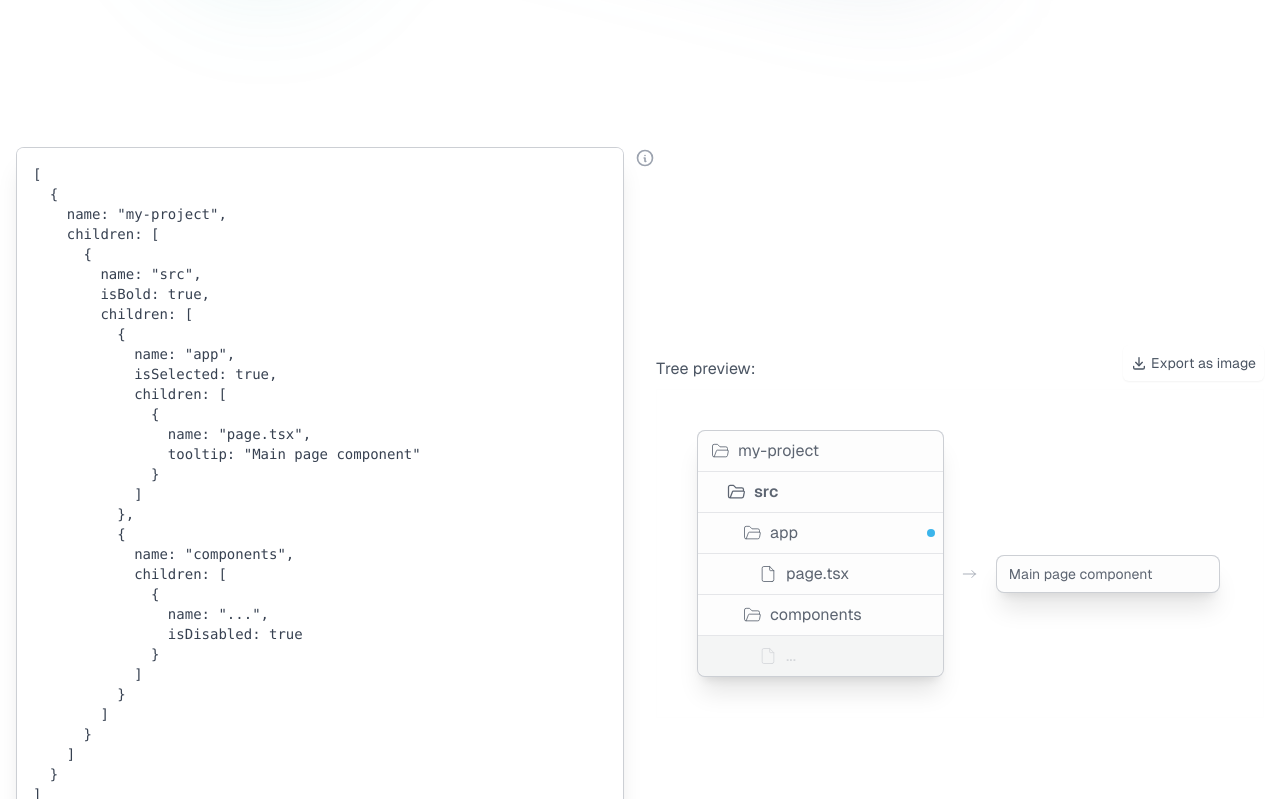
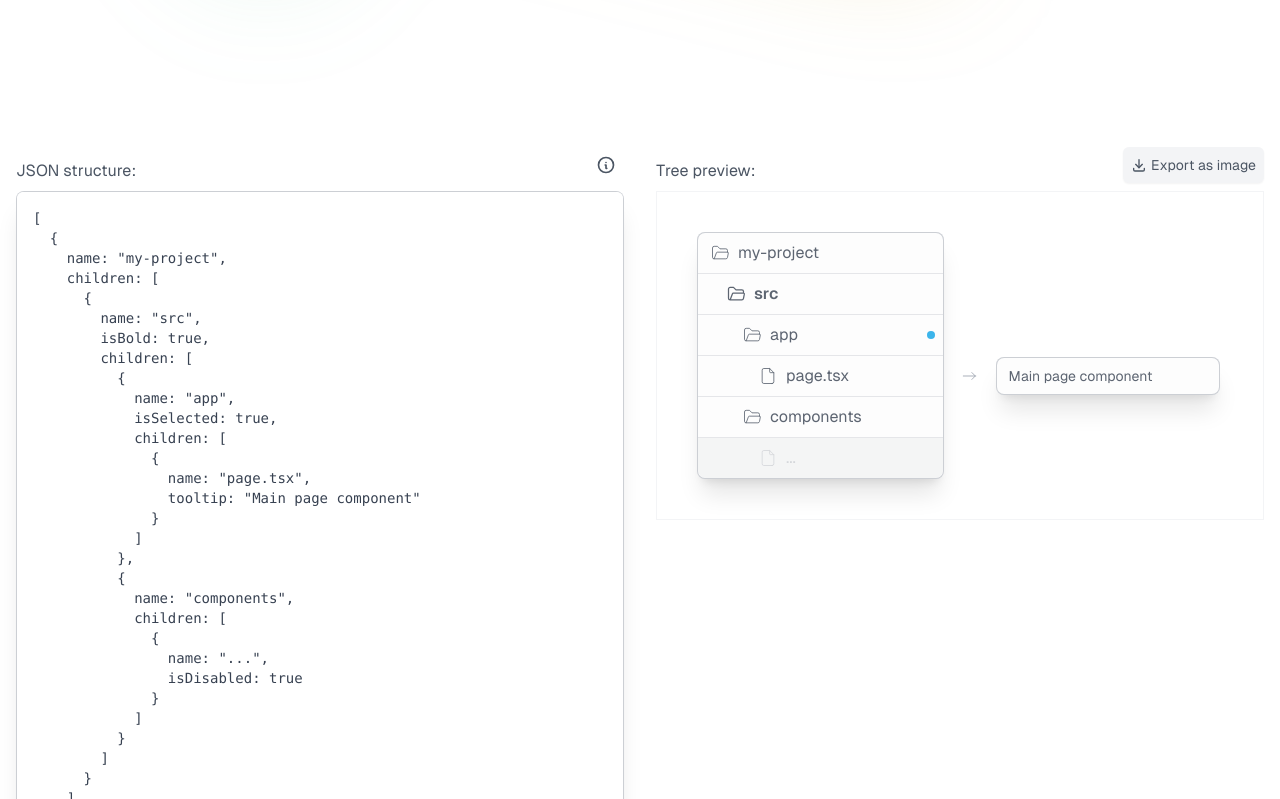
Before and after one commit to timoransky/project-tree-builder, a Next.js app: page / in a window 1280 px wide. Shown: the part 381-1180 px from the top of the page. Built offline with nearby package versions, Linux system fonts and the light colour scheme; what @lostisworld/tailwind-mask would draw is missing.

Commit message:
feat: styling improvements

```diff
--- a/package.json
+++ b/package.json
@@ -3,7 +3,7 @@
   "version": "0.1.0",
   "private": true,
   "scripts": {
-    "dev": "next dev",
+    "dev": "next dev --turbopack",
     "build": "next build",
     "start": "next start",
     "lint": "next lint"
--- a/src/app/page.tsx
+++ b/src/app/page.tsx
@@ -190,7 +190,7 @@
             clipPath:
               "polygon(74.1% 44.1%, 100% 61.6%, 97.5% 26.9%, 85.5% 0.1%, 80.7% 2%, 72.5% 32.5%, 60.2% 62.4%, 52.4% 68.1%, 47.5% 58.3%, 45.2% 34.5%, 27.5% 76.7%, 0.1% 64.9%, 17.9% 100%, 27.6% 76.8%, 76.1% 97.7%, 74.1% 44.1%)",
           }}
-          className="relative left-1/2 aspect-[1155/678] w-[36.125rem] -translate-x-1/2 bg-gradient-to-tr from-teal-500 to-pink-500 opacity-30 sm:w-[72.1875rem]"
+          className="relative left-1/2 aspect-[1155/678] w-[36.125rem] -translate-x-1/2 bg-gradient-to-tr from-teal-400 via-amber-500 to-pink-500 opacity-30 sm:w-[72.1875rem]"
         />
       </div>
 
@@ -208,14 +208,21 @@
           </div>
         </div>
 
-        <div className="flex flex-col lg:flex-row w-full max-w-7xl items-stretch min-h-screen p-4 gap-8">
-          <Card className="lg:w-1/2 relative p-0">
-            <div className="absolute -right-8 top-0 group">
-              <IconInfoCircle
-                className="text-gray-400 hover:text-gray-600 cursor-help"
-                size={20}
-              />
-              <div className="hidden group-hover:block absolute left-0 pl-8 top-0 z-20 w-96">
+        <div className="flex flex-col lg:flex-row w-full max-w-7xl items-start p-4 gap-8">
+          <div className="lg:w-1/2 min-h-screen flex flex-col">
+            <div className="flex items-end justify-between pb-2">
+              <p className="text-gray-600 dark:text-gray-400">
+                JSON structure:
+              </p>
+              <div className="group relative">
+                <button
+                  onClick={exportAsImage}
+                  className="p-2 text-gray-600 hover:text-gray-900 dark:text-gray-400 dark:hover:text-gray-200 transition-colors flex items-center cursor-help"
+                  title="Export as PNG image"
+                >
+                  <IconInfoCircle className="h-5 w-5" />
+                </button>
+                <div className="hidden group-hover:block absolute left-full pl-4 top-0 z-20 w-96">
                   <Card className="p-4 text-sm">
                     <div className="flex justify-between items-start mb-2">
                       <h4 className="font-bold">JSON Configuration</h4>
@@ -235,8 +242,8 @@
                         <strong>name:</strong> string (required)
                       </li>
                       <li>
-                      <strong>icon:</strong> string (optional, one of `folder`,
-                      `file`, `function`, `layout`)
+                        <strong>icon:</strong> string (optional, one of
+                        `folder`, `file`, `function`, `layout`)
                       </li>
                       <li>
                         <strong>children:</strong> array of nested items
@@ -245,13 +252,16 @@
                         <strong>isBold:</strong> boolean - makes text bold
                       </li>
                       <li>
-                      <strong>isSelected:</strong> boolean - highlights the item
+                        <strong>isSelected:</strong> boolean - highlights the
+                        item
                       </li>
                       <li>
-                      <strong>isDisabled:</strong> boolean - grays out the item
+                        <strong>isDisabled:</strong> boolean - grays out the
+                        item
                       </li>
                       <li>
-                      <strong>tooltip:</strong> string - adds a tooltip message
+                        <strong>tooltip:</strong> string - adds a tooltip
+                        message
                       </li>
                     </ul>
                     <pre className="bg-gray-100 dark:bg-gray-800 p-2 rounded-md text-xs overflow-auto">
@@ -260,17 +270,26 @@
                   </Card>
                 </div>
               </div>
+            </div>
+
+            <Card className="relative p-0 h-full">
               <textarea
-              className="w-full min-h-60 h-full relative z-10 p-4 font-mono text-sm rounded-md dark:bg-gray-800"
+                className={cn(
+                  "resize-none focus:border-none focus:ring-1 ring-teal-300 focus:outline-none block w-full min-h-[calc(100vh-8rem)] h-full relative z-10 p-4 font-mono text-sm rounded-md dark:bg-gray-800",
+                  {
+                    "ring-red-500": error,
+                  }
+                )}
                 value={jsonInput}
                 onChange={(e) => handleJsonInput(e.target.value)}
                 placeholder="Enter your project structure as JSON (or use the example)..."
               />
+            </Card>
             {error && <div className="text-red-500 mt-2 p-2">{error}</div>}
-          </Card>
+          </div>
 
           {parsedItems.length > 0 && (
-            <div className="lg:w-1/2 flex items-center justify-center">
+            <div className="lg:w-1/2 flex sticky top-4 items-center justify-center">
               <div className="relative w-full">
                 <div className="flex items-end justify-between pb-2">
                   <p className="text-gray-600 dark:text-gray-400">
@@ -278,16 +297,14 @@
                   </p>
                   <button
                     onClick={exportAsImage}
-                    className="p-2 bg-white dark:bg-gray-800 rounded-md shadow-sm hover:bg-gray-100 dark:hover:bg-gray-700 transition-colors flex items-center gap-1"
+                    className="p-2 rounded-md shadow-sm text-gray-600 hover:text-gray-900 dark:text-gray-400 dark:hover:text-gray-200 bg-gray-100 dark:bg-gray-800 transition-colors flex items-center gap-1"
                     title="Export as PNG image"
                   >
-                    <IconDownload className="h-4 w-4 text-gray-600 dark:text-gray-300" />
-                    <span className="text-sm text-gray-600 dark:text-gray-300">
-                      Export as image
-                    </span>
+                    <IconDownload className="h-4 w-4" />
+                    <span className="text-sm">Export as image</span>
                   </button>
                 </div>
-                <div className="border border-gray-100/10">
+                <div className="border border-gray-100 dark:border-gray-100/10">
                   <div
                     className="p-10 bg-white dark:bg-gray-900 w-full"
                     ref={fileTreeRef}
```
Lines whose indentation alone changed are shown as unchanged.
